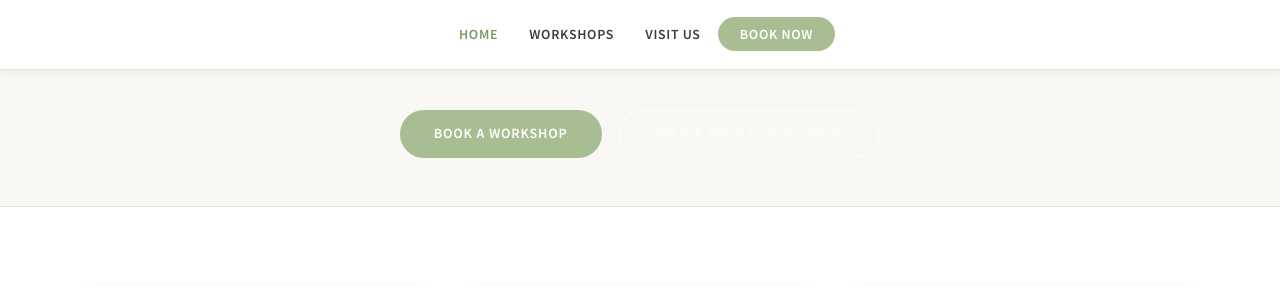
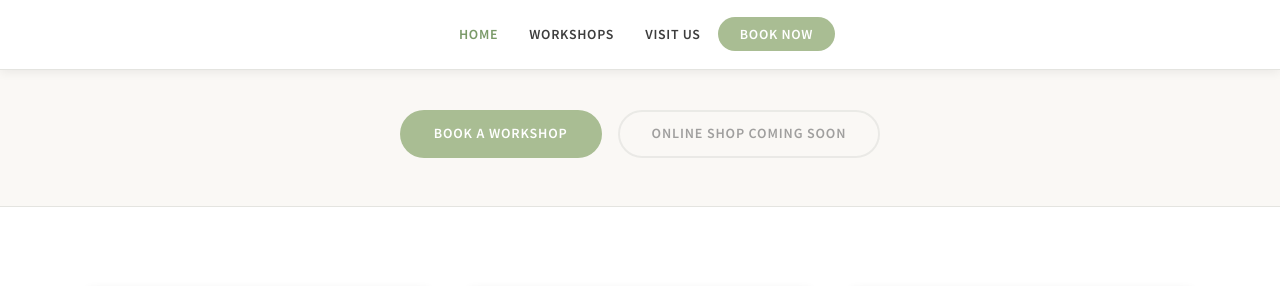
Before and after one commit to yule/heartofhandmade, a Jekyll site: the page built from index.html, in a window 1280 px wide and 1400 px high, scrolled down 1512 px. Shown: the part 150-436 px from the top of the window. Built offline with Jekyll 4.4.1, drawn with Linux system fonts in a browser that asks for light colours; some web fonts are replaced.

Commit message:
transparency

```diff
--- a/assets/css/site.css
+++ b/assets/css/site.css
@@ -213,7 +213,10 @@ small { font-size: 0.87em; }
   justify-content: center;
 }
 .btn-outline-muted {
-  opacity: 0.5;
+  background: transparent;
+  color: var(--text-muted) !important;
+  border-color: var(--border) !important;
+  opacity: 0.7;
   cursor: default;
 }
 
```
Also changed, not shown: 1 other file.
